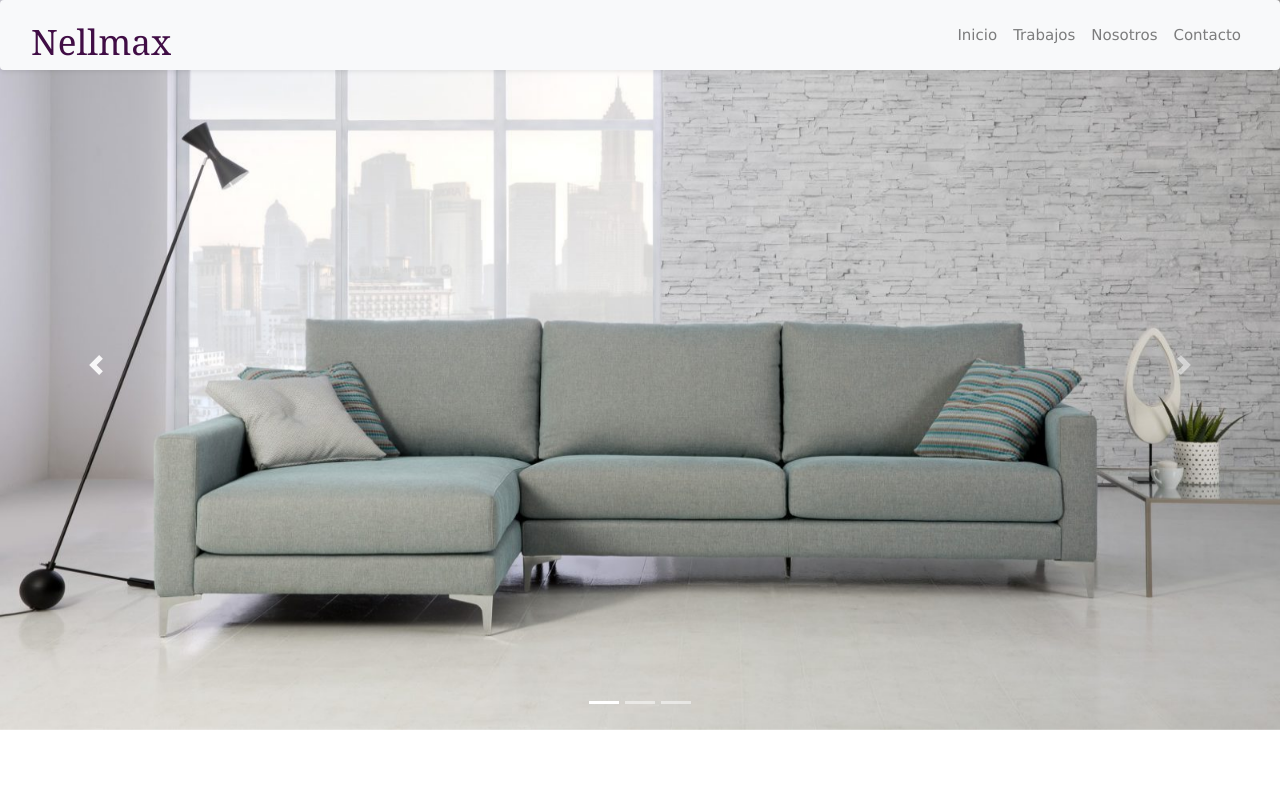
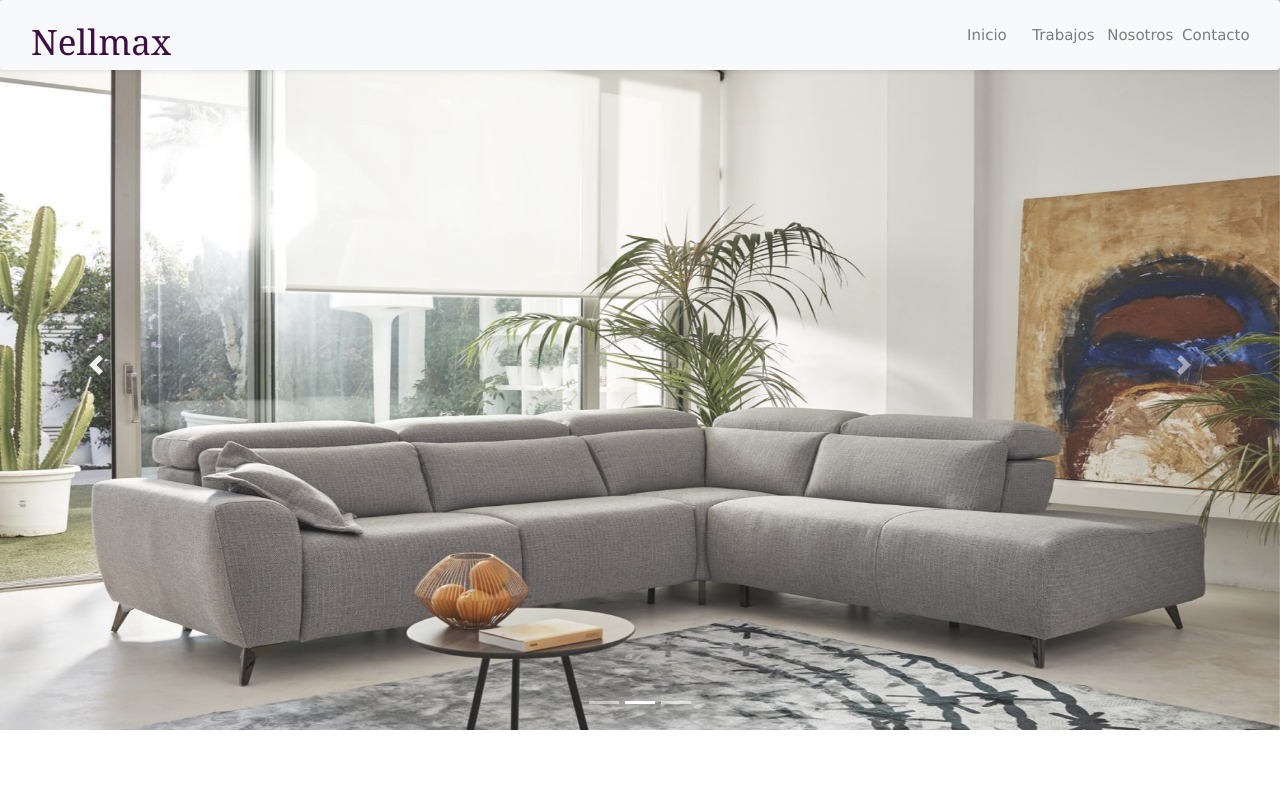
Before and after one commit to Japods/Nellmax, an Angular app: page / in a window 1280 px wide. Shown: the top 797 px of the page. Built offline with nearby package versions, Linux system fonts and the light colour scheme.

Commit message:
animacion navbar añadida

```diff
--- a/src/app/app.component.css
+++ b/src/app/app.component.css
@@ -48,3 +48,16 @@
     margin-top: 500px;
 
 }
+li:hover {
+    border-bottom: 5px solid #400D45;
+
+  }
+
+  .navy-animation li{
+    display: block;
+    float: left;
+    text-align: center;
+    width: 25%;
+    height: 100%;
+    transition: all ease-in-out .2s;
+  }
--- a/src/app/app.component.html
+++ b/src/app/app.component.html
@@ -9,17 +9,17 @@
     <div class="container" id="cntr">
       <div class="navbar-collapse collapse justify-content-end" id="navBar">
 
-        <ul class="nav navbar-nav">
-          <li class="hover">
+        <ul class="nav navbar-nav navy-animation">
+          <li>
             <a class="nav-link" id="nbv-1" routerLink="#">Inicio <span class="sr-only">(current)</span></a>
           </li>
-          <li class="hover">
+          <li>
             <a class="nav-link" id="nbv-1" routerLink="#">Trabajos</a>
           </li>
-          <li class="hover">
+          <li>
             <a class="nav-link" id="nbv-1" routerLink="#">Nosotros</a>
           </li>
-          <li class="hover">
+          <li>
             <a class="nav-link" id="nbv-1" routerLink="#">Contacto</a>
           </li>
         </ul>
```
